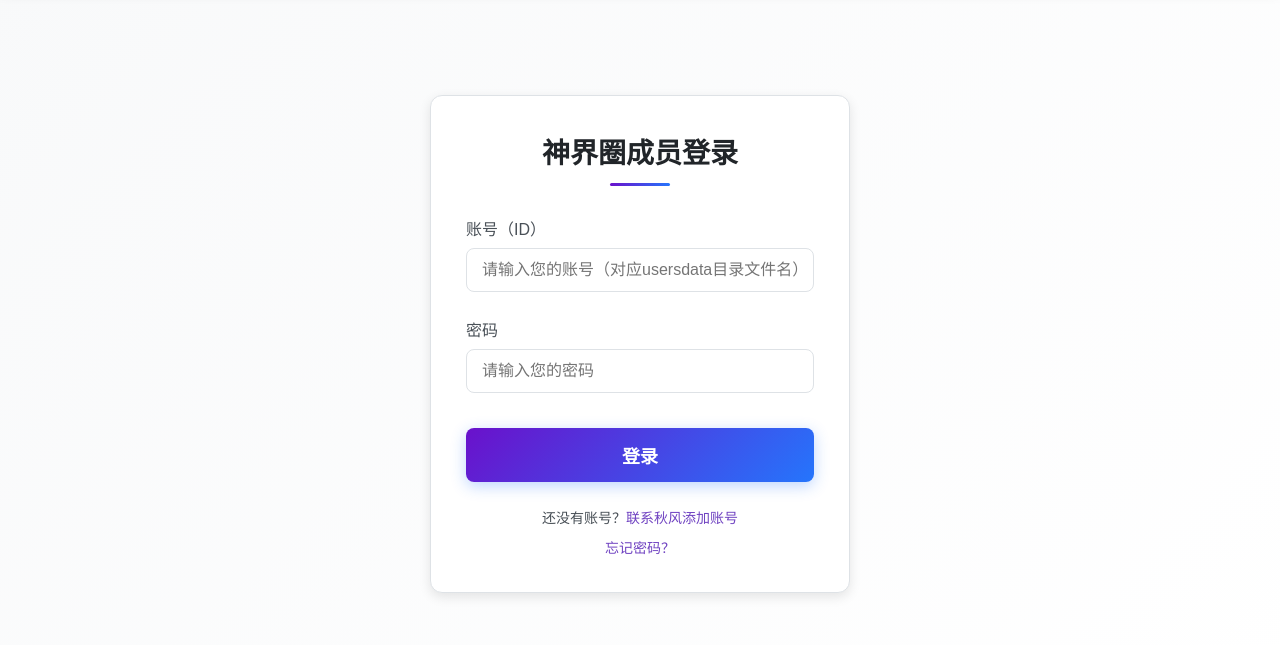
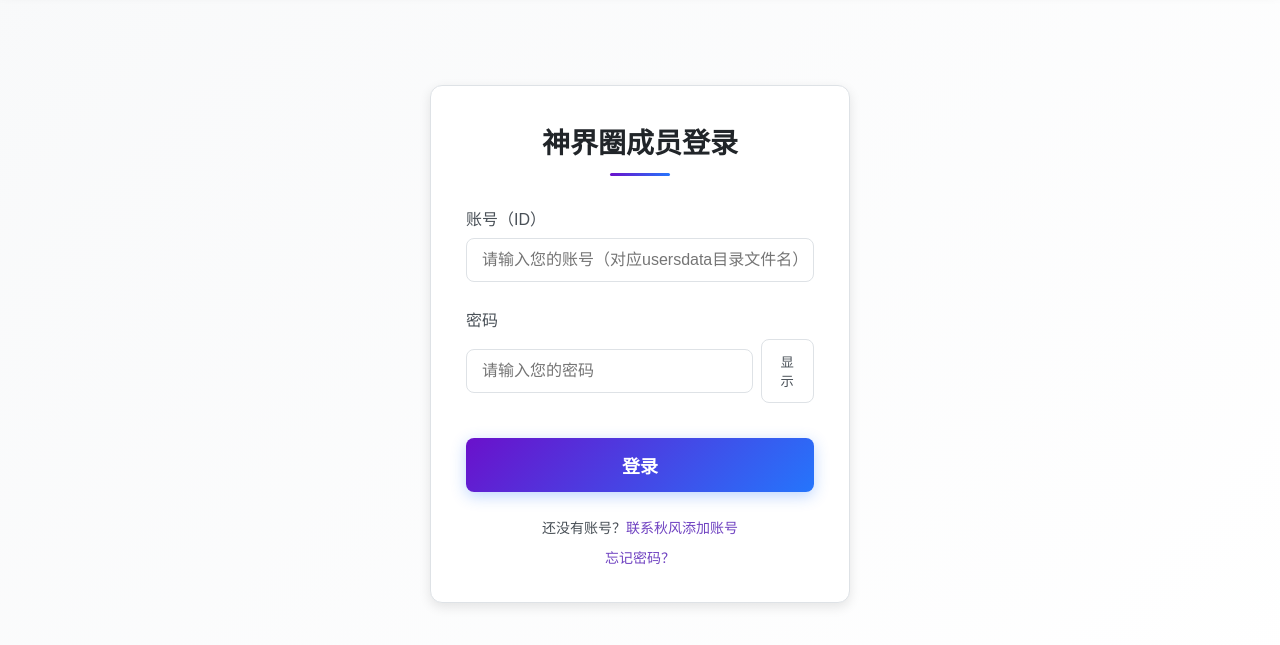
Before and after one commit to godlive-web/godlive-web.github.io, a website: page login.html in a window 1280 px wide. Shown: the part 81-726 px from the top of the page. Drawn offline with Linux system fonts and the light colour scheme.

Commit message:
Update login.html

```diff
--- a/login.html
+++ b/login.html
@@ -174,6 +174,26 @@
       box-shadow: 0 0 0 3px var(--accent-light);
     }
 
+    /* 密码输入框 + 显示按钮 布局 */
+    .password-group {
+      display: flex;
+      align-items: center;
+      gap: 8px;
+    }
+    .toggle-password {
+      background: none;
+      border: 1px solid var(--border-color);
+      border-radius: 8px;
+      padding: 12px 15px;
+      cursor: pointer;
+      color: var(--text-secondary);
+      transition: all 0.3s ease;
+    }
+    .toggle-password:hover {
+      border-color: var(--accent-color);
+      color: var(--accent-color);
+    }
+
     /* 登录按钮 */
     .login-btn {
       width: 100%;
@@ -327,7 +347,11 @@
 
         <div class="form-group">
           <label for="password" class="form-label">密码</label>
-          <input type="password" id="password" class="form-control" placeholder="请输入您的密码" required>
+          <!-- 新增：密码输入框 + 显示密码按钮 布局 -->
+          <div class="password-group">
+            <input type="password" id="password" class="form-control" placeholder="请输入您的密码" required>
+            <button type="button" class="toggle-password" id="togglePassword">显示</button>
+          </div>
         </div>
 
         <button type="submit" class="login-btn" id="loginButton">登录</button>
@@ -360,6 +384,18 @@
       }
       return null;
     }
+
+    // 显示/隐藏密码功能
+    document.addEventListener('DOMContentLoaded', function() {
+      const togglePassword = document.getElementById('togglePassword');
+      const passwordInput = document.getElementById('password');
+
+      togglePassword.addEventListener('click', function() {
+        const type = passwordInput.getAttribute('type') === 'password' ? 'text' : 'password';
+        passwordInput.setAttribute('type', type);
+        togglePassword.textContent = type === 'password' ? '显示' : '隐藏';
+      });
+    });
 
     // 登录功能：请求Vercel函数，遍历usersdata目录验证账号密码
     document.addEventListener('DOMContentLoaded', function() {
```
